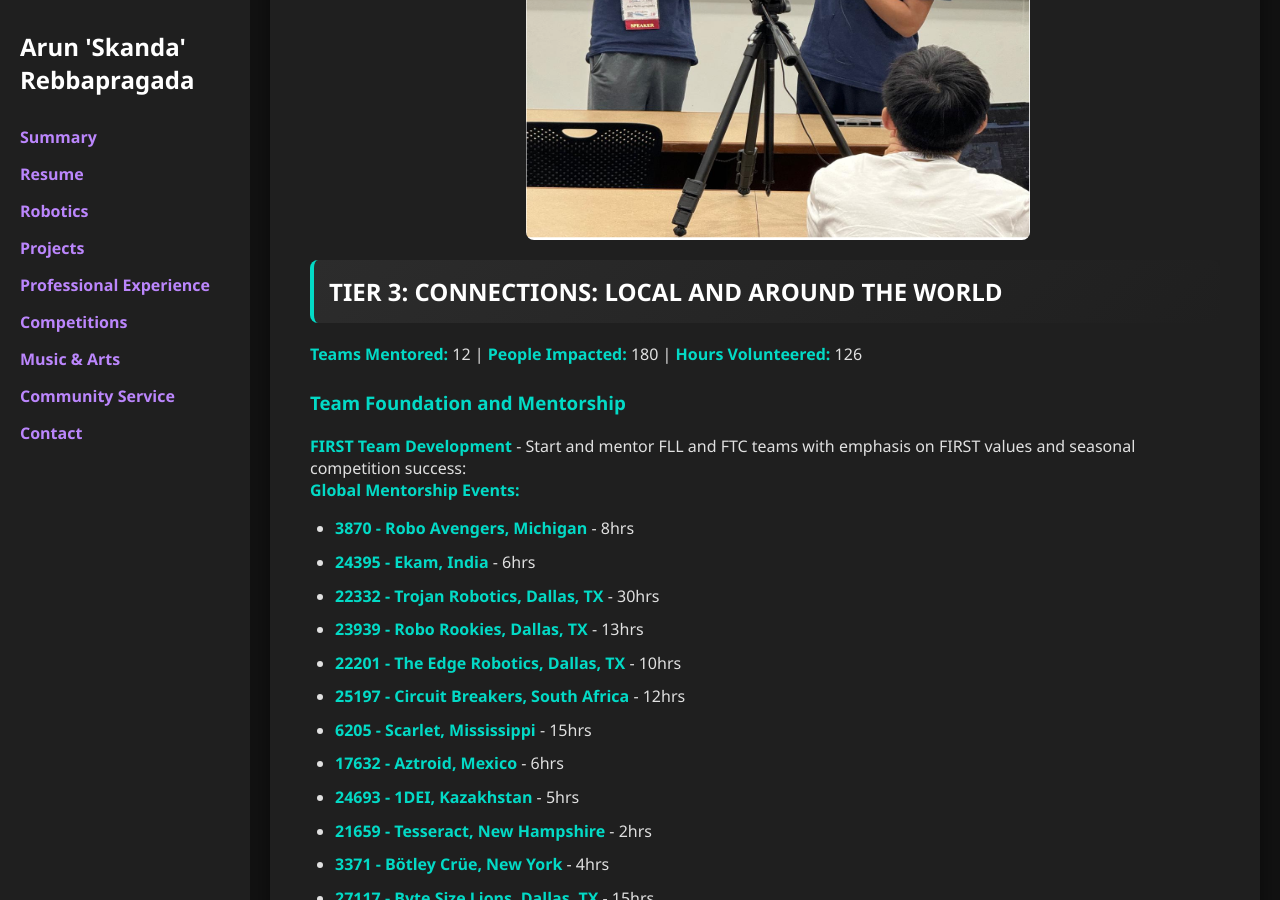
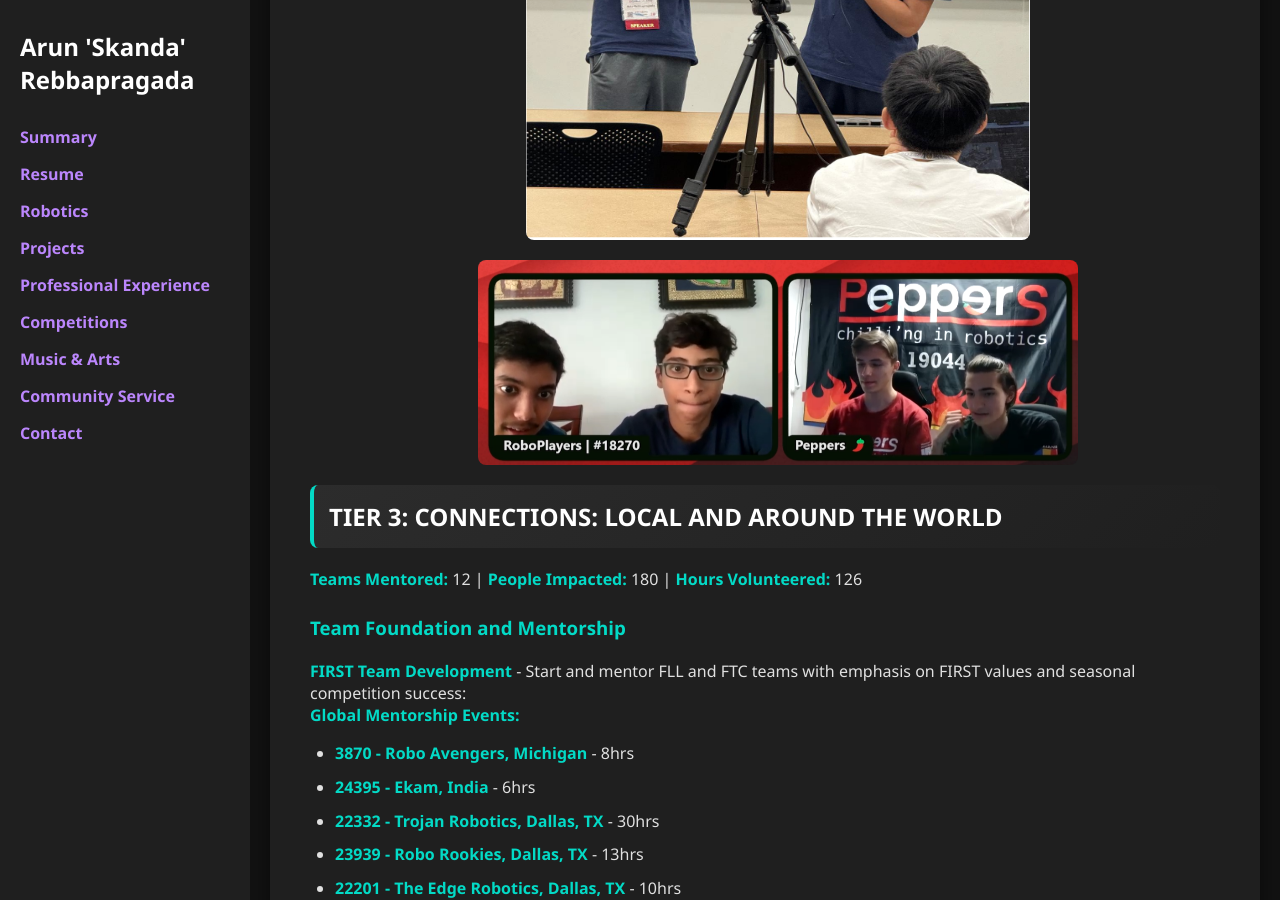
Before and after one commit to skandacode/skandacode.github.io, a Jekyll site: the page built from community-service.md, in a window 1280 px wide and 900 px high, scrolled down 2864 px. Built offline with Jekyll 4.4.1, drawn with Linux system fonts in a browser that asks for light colours.

Commit message:
add pepptalks picture
still need more pictures for community service

```diff
--- a/community-service.md
+++ b/community-service.md
@@ -68,8 +68,7 @@ These are just some of the events that I have conducted. Most of these were orga
 - **Open Source Pure Pursuit Pathing Library** - Worked with another robotics team and created a custom pathing library for the autonomous period using the pure pursuit algorithm. Hours Spent: 20
 - **Introduction to CAD** - Created youtube videos on how to use CAD and shared them with teams all around the world, including Austrailian and South African teams. Hours Spent: 25
 - **IGNITE - Outreach with TexPand, South Africa** - Collaborated with team 18763 Texpand based in South Africa in order to establish competitive teams in the region. Formed an organization called Ignite Robotics. Hours Spent: 10
-![Flyset Conference](assets\images\flysetconference.png){: .project-image}
-
+![Flyset Conference](assets\images\flysetconference.png){: .project-image} ![Pepptalks](assets/images/pepptalks.png){: .project-image}
 
 ## TIER 3: CONNECTIONS: LOCAL AND AROUND THE WORLD
 **Teams Mentored:** 12 | **People Impacted:** 180 | **Hours Volunteered:** 126
```
Also changed, not shown: assets/images/pepptalks.png (added).
